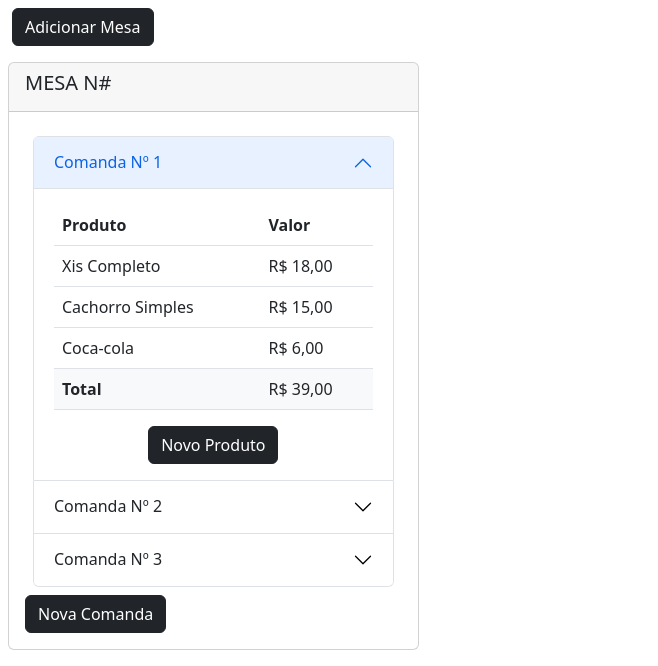
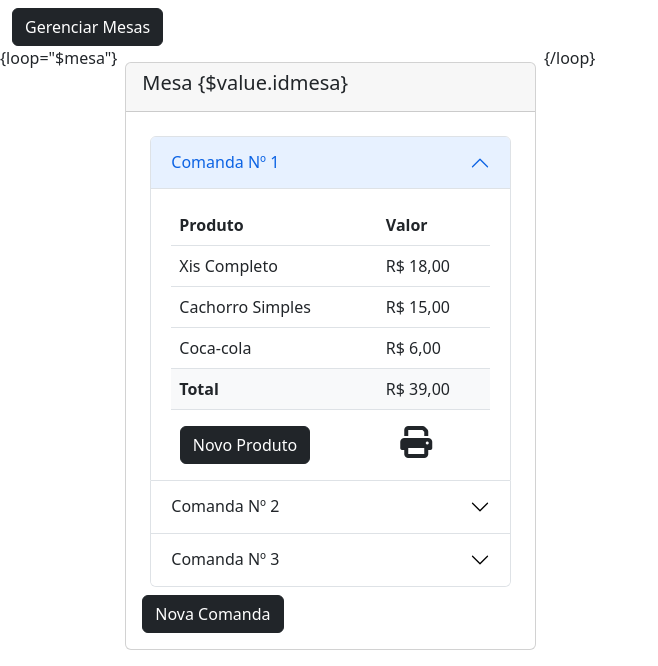
Before and after one commit to BernardoPacheco94/laChapa, a PHP site: template views/index.html in a window 1280 px wide. Shown: the part 156-822 px from the top of the page, without its empty margins (0-658 px from the left). Run offline with PHP 8.4, Linux system fonts and the light colour scheme; the template is opened without the code that fills it, so the values that code supplies are empty; some libraries are stand-ins or nearby versions.

Commit message:
adicionando mesas

```diff
--- a/views/index.html
+++ b/views/index.html
@@ -1,32 +1,35 @@
-
 <!-- Cards Mesas -->
 
 <section class="container-fluid m-2 mx-auto">
     <div class="row">
         <div id="div-btn-adc-mesa" class="col-3">
-            <button class="btn btn-dark" type="button" id="btn-adc-comanda" onclick="adcMesa()">
-                Adicionar Mesa
+            <button class="btn btn-dark" type="button" id="btn-gerenciar-mesas" data-bs-toggle="modal"
+                data-bs-target="#modal_gerenciar_mesas">
+                Gerenciar Mesas
             </button>
         </div>
     </div>
 
     <!-- Linha do card -->
     <div class="row" id="card-deck">
+        {loop="$mesa"}
         <div class="col-xs-12 col-sm-12 col-md-6 col-lg-4 col-xl-4 mt-2 p-2 d-inline">
             <div class="card h-100">
                 <div class="card-header">
-                    <h5 class="card-title">MESA N#</h5>
+                    <h5 class="card-title">Mesa {$value.idmesa}</h5>
                 </div>
                 <div class="card-body">
                     <!-- Comandas da mesa / accordion -->
                     <div class="accordion m-2" id="accordionExample">
                         <div class="accordion-item">
                             <h2 class="accordion-header" id="comanda_i">
-                                <button class="accordion-button" type="button" data-bs-toggle="collapse" data-bs-target="#collapseOne" aria-expanded="false" aria-controls="collapseOne">
+                                <button class="accordion-button" type="button" data-bs-toggle="collapse"
+                                    data-bs-target="#collapseOne" aria-expanded="false" aria-controls="collapseOne">
                                     Comanda Nº 1
                                 </button>
                             </h2>
-                            <div id="collapseOne" class="accordion-collapse collapse show" aria-labelledby="comanda_i" data-bs-parent="#accordionExample">
+                            <div id="collapseOne" class="accordion-collapse collapse show" aria-labelledby="comanda_i"
+                                data-bs-parent="#accordionExample">
                                 <div class="accordion-body">
                                     <div class="table">
                                         <table class="table table-hover">
@@ -58,21 +61,31 @@
                                             </tfoot>
                                         </table>
                                     </div>
-                                    <div class="text-center">
-                                        <button type="button" class="btn btn-dark" id="btn-adc-comanda" data-bs-toggle="modal" data-bs-target="#modal_lanca_comanda">
-                                            Novo Produto
-                                        </button>
+                                    <div class="row">
+                                        <div class="col-6 text-center ">
+                                            <button type="button" class="btn btn-dark" id="btn-adc-comanda"
+                                                data-bs-toggle="modal" data-bs-target="#modal_lanca_comanda">
+                                                Novo Produto
+                                            </button>
+                                        </div>
+                                        <div class="col-6 text-center">
+                                            <span class="">
+                                                <a href=""><i class="text-dark fa-solid fa-2x fa-print"></i> </a>
+                                            </span>
+                                        </div>
                                     </div>
                                 </div>
                             </div>
                         </div>
                         <div class="accordion-item">
                             <h2 class="accordion-header" id="headingTwo">
-                                <button class="accordion-button collapsed" type="button" data-bs-toggle="collapse" data-bs-target="#collapseTwo" aria-expanded="false" aria-controls="collapseTwo">
+                                <button class="accordion-button collapsed" type="button" data-bs-toggle="collapse"
+                                    data-bs-target="#collapseTwo" aria-expanded="false" aria-controls="collapseTwo">
                                     Comanda Nº 2
                                 </button>
                             </h2>
-                            <div id="collapseTwo" class="accordion-collapse collapse" aria-labelledby="headingTwo" data-bs-parent="#accordionExample">
+                            <div id="collapseTwo" class="accordion-collapse collapse" aria-labelledby="headingTwo"
+                                data-bs-parent="#accordionExample">
                                 <div class="accordion-body">
                                     <div class="table">
                                         <table class="table table-hover">
@@ -109,11 +122,13 @@
                         </div>
                         <div class="accordion-item">
                             <h2 class="accordion-header" id="headingThree">
-                                <button class="accordion-button collapsed" type="button" data-bs-toggle="collapse" data-bs-target="#collapseThree" aria-expanded="false" aria-controls="collapseThree">
+                                <button class="accordion-button collapsed" type="button" data-bs-toggle="collapse"
+                                    data-bs-target="#collapseThree" aria-expanded="false" aria-controls="collapseThree">
                                     Comanda Nº 3
                                 </button>
                             </h2>
-                            <div id="collapseThree" class="accordion-collapse collapse" aria-labelledby="headingThree" data-bs-parent="#accordionExample">
+                            <div id="collapseThree" class="accordion-collapse collapse" aria-labelledby="headingThree"
+                                data-bs-parent="#accordionExample">
                                 <div class="accordion-body">
                                     <div class="table">
                                         <table class="table table-hover">
@@ -150,14 +165,15 @@
                         </div>
                     </div>
 
-                    <button type="button" class="btn btn-dark" id="btn-adc-comanda" data-bs-toggle="modal" data-bs-target="#modal_lanca_comanda">
+                    <button type="button" class="btn btn-dark" id="btn-adc-comanda" data-bs-toggle="modal"
+                        data-bs-target="#modal_lanca_comanda">
                         Nova Comanda
                     </button>
 
                 </div>
             </div>
         </div>
-
+        {/loop}
     </div>
 </section>
 
@@ -239,9 +255,11 @@
                                     <tr>
                                         <td>Pão</td>
                                         <td>1x</td>
-                                        <td class="text-center"><a href=""><i class="fa-solid fa-circle-plus text-success fa-2x"></i></a>
+                                        <td class="text-center"><a href=""><i
+                                                    class="fa-solid fa-circle-plus text-success fa-2x"></i></a>
                                         </td>
-                                        <td class="text-center"><a href=""><i class="fa-solid fa-circle-minus text-warning fa-2x"></i></a>
+                                        <td class="text-center"><a href=""><i
+                                                    class="fa-solid fa-circle-minus text-warning fa-2x"></i></a>
                                         </td>
                                         <td>R$ 0,00</td>
                                     </tr>
@@ -249,9 +267,11 @@
                                     <tr>
                                         <td>Habúrguer</td>
                                         <td>2x</td>
-                                        <td class="text-center"><a href=""><i class="fa-solid fa-circle-plus text-success fa-2x"></i></a>
+                                        <td class="text-center"><a href=""><i
+                                                    class="fa-solid fa-circle-plus text-success fa-2x"></i></a>
                                         </td>
-                                        <td class="text-center"><a href=""><i class="fa-solid fa-circle-minus text-warning fa-2x"></i></a>
+                                        <td class="text-center"><a href=""><i
+                                                    class="fa-solid fa-circle-minus text-warning fa-2x"></i></a>
                                         </td>
                                         <td>R$ 3,00</td>
                                     </tr>
@@ -259,9 +279,11 @@
                                     <tr>
                                         <td>Alface</td>
                                         <td>1x</td>
-                                        <td class="text-center"><a href=""><i class="fa-solid fa-circle-plus text-success fa-2x"></i></a>
+                                        <td class="text-center"><a href=""><i
+                                                    class="fa-solid fa-circle-plus text-success fa-2x"></i></a>
                                         </td>
-                                        <td class="text-center"><a href=""><i class="fa-solid fa-circle-minus text-warning fa-2x"></i></a>
+                                        <td class="text-center"><a href=""><i
+                                                    class="fa-solid fa-circle-minus text-warning fa-2x"></i></a>
                                         </td>
                                         <td>R$ 0,00</td>
                                     </tr>
@@ -269,9 +291,11 @@
                                     <tr>
                                         <td>Milho</td>
                                         <td>1x</td>
-                                        <td class="text-center"><a href=""><i class="fa-solid fa-circle-plus text-success fa-2x"></i></a>
+                                        <td class="text-center"><a href=""><i
+                                                    class="fa-solid fa-circle-plus text-success fa-2x"></i></a>
                                         </td>
-                                        <td class="text-center"><a href=""><i class="fa-solid fa-circle-minus text-warning fa-2x"></i></a>
+                                        <td class="text-center"><a href=""><i
+                                                    class="fa-solid fa-circle-minus text-warning fa-2x"></i></a>
                                         </td>
                                         <td>R$ 0,00</td>
                                     </tr>
@@ -279,9 +303,11 @@
                                     <tr>
                                         <td>Ervilha</td>
                                         <td>1x</td>
-                                        <td class="text-center"><a href=""><i class="fa-solid fa-circle-plus text-success fa-2x"></i></a>
+                                        <td class="text-center"><a href=""><i
+                                                    class="fa-solid fa-circle-plus text-success fa-2x"></i></a>
                                         </td>
-                                        <td class="text-center"><a href=""><i class="fa-solid fa-circle-minus text-warning fa-2x"></i></a>
+                                        <td class="text-center"><a href=""><i
+                                                    class="fa-solid fa-circle-minus text-warning fa-2x"></i></a>
                                         </td>
                                         <td>R$ 0,00</td>
                                     </tr>
@@ -289,9 +315,11 @@
                                     <tr>
                                         <td>Tomate</td>
                                         <td>1x</td>
-                                        <td class="text-center"><a href=""><i class="fa-solid fa-circle-plus text-success fa-2x"></i></a>
+                                        <td class="text-center"><a href=""><i
+                                                    class="fa-solid fa-circle-plus text-success fa-2x"></i></a>
                                         </td>
-                                        <td class="text-center"><a href=""><i class="fa-solid fa-circle-minus text-warning fa-2x"></i></a>
+                                        <td class="text-center"><a href=""><i
+                                                    class="fa-solid fa-circle-minus text-warning fa-2x"></i></a>
                                         </td>
                                         <td>R$ 0,00</td>
                                     </tr>
@@ -299,9 +327,11 @@
                                     <tr>
                                         <td>Ketchup</td>
                                         <td>1x</td>
-                                        <td class="text-center"><a href=""><i class="fa-solid fa-circle-plus text-success fa-2x"></i></a>
+                                        <td class="text-center"><a href=""><i
+                                                    class="fa-solid fa-circle-plus text-success fa-2x"></i></a>
                                         </td>
-                                        <td class="text-center"><a href=""><i class="fa-solid fa-circle-minus text-warning fa-2x"></i></a>
+                                        <td class="text-center"><a href=""><i
+                                                    class="fa-solid fa-circle-minus text-warning fa-2x"></i></a>
                                         </td>
                                         <td>R$ 0,00</td>
                                     </tr>
@@ -309,9 +339,11 @@
                                     <tr>
                                         <td>Maionese</td>
                                         <td>1x</td>
-                                        <td class="text-center"><a href=""><i class="fa-solid fa-circle-plus text-success fa-2x"></i></a>
+                                        <td class="text-center"><a href=""><i
+                                                    class="fa-solid fa-circle-plus text-success fa-2x"></i></a>
                                         </td>
-                                        <td class="text-center"><a href=""><i class="fa-solid fa-circle-minus text-warning fa-2x"></i></a>
+                                        <td class="text-center"><a href=""><i
+                                                    class="fa-solid fa-circle-minus text-warning fa-2x"></i></a>
                                         </td>
                                         <td>R$ 0,00</td>
                                     </tr>
@@ -343,3 +375,39 @@
         </div>
     </div>
 </div>
+
+<!-- Modal - Gerenciar mesas -->
+<div class="modal fade" id="modal_gerenciar_mesas" tabindex="-1" aria-labelledby="exampleModalLabel" aria-hidden="true">
+    <div class="modal-dialog">
+        <div class="modal-content">
+            <div class="modal-header">
+                <h3 class="modal-title" id="exampleModalLabel">Gerenciar Mesas</h3>
+
+            </div>
+            <div class="modal-body">
+                <div class="card w-100" style="width: 18rem;">
+                    <div class="card-body">
+                        <div class="row">
+                            <div class="col-8">
+                                <h3>Mesa Nº x</h3>
+                            </div>
+                            <div class="col-4">
+                                <button class="btn btn-dark">
+                                    Alocar Mesa
+                                </button>
+                            </div>
+                        </div>
+                    </div>
+                    <div class="card-footer">
+                        <div class="text-center">
+                            <a href="/addMesa">
+                                <button class="btn btn-dark" >
+                                    Nova Mesa
+                                </button>
+                            </a>
+                        </div>
+                    </div>
+                </div>
+            </div>
+        </div>
+    </div>
```
Also changed, not shown: index.php (+16 -6 lines), views-cache/index.bb6b37d1d87773b8661aa8e0ad56ad94.rtpl.php (+101 -33 lines), 1 other file.
